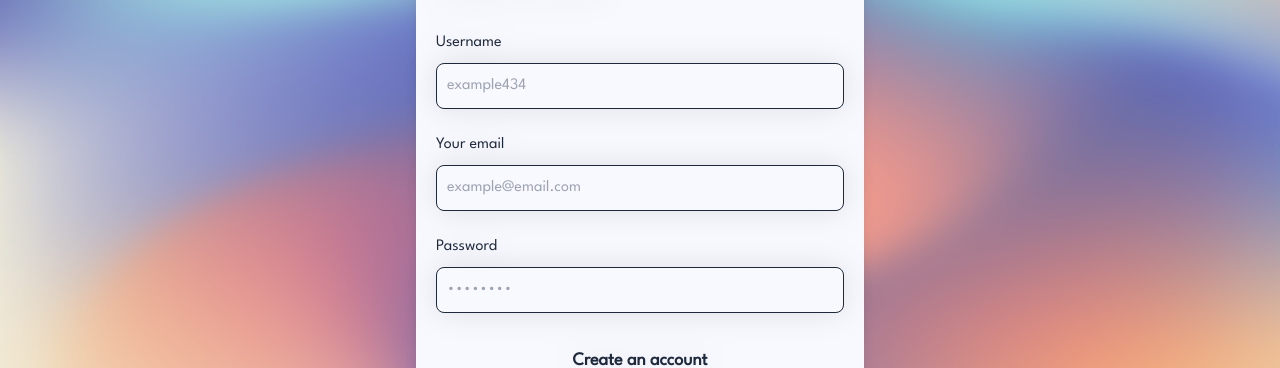
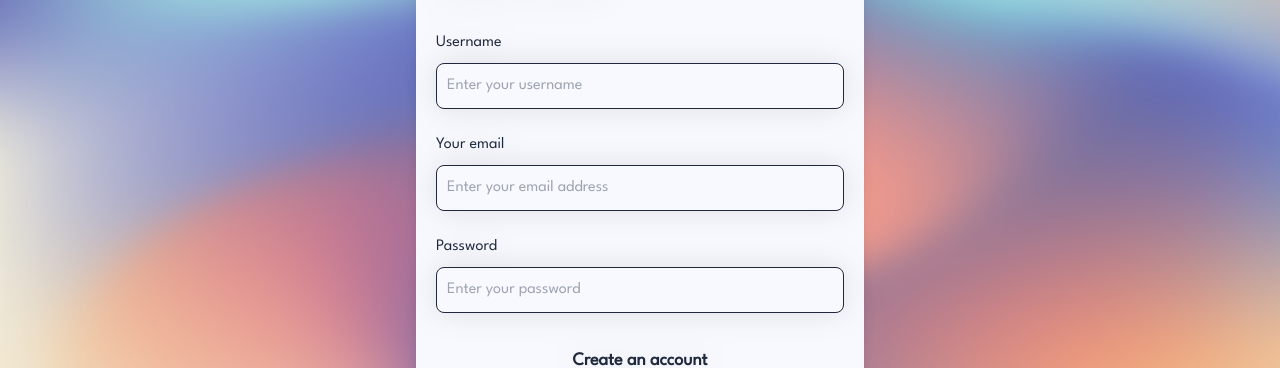
Before and after one commit to MatteoGranata/ANGEL, a Vue app in the folder client/: page /register in a window 1280 px wide. Shown: the part 225-593 px from the top of the page. Built offline with nearby package versions, Linux system fonts and the light colour scheme.

Commit message:
added placeholder

```diff
--- a/client/src/components/Login.vue
+++ b/client/src/components/Login.vue
@@ -27,7 +27,7 @@
                 id="username"
                 v-model="username"
                 class="bg-ghost border border-slate-800 text-slate-800 rounded-lg focus:ring-primary-600 focus:border-primary-600 block w-full p-2.5"
-                placeholder="example434"
+                placeholder="Enter your username"
                 required="true"
               />
             </div>
@@ -38,7 +38,7 @@
                 name="password"
                 id="password"
                 v-model="password"
-                placeholder="••••••••"
+                placeholder="Enter your password"
                 class="bg-ghost border border-slate-800 text-slate-800 rounded-lg focus:ring-primary-600 focus:border-primary-600 block w-full p-2.5"
                 required="true"
               />
--- a/client/src/components/Register.vue
+++ b/client/src/components/Register.vue
@@ -23,7 +23,7 @@
                 type="username"
                 name="username"
                 id="username"
-                placeholder="example434"
+                placeholder="Enter your username"
                 v-model="username"
                 class="bg-ghost border border-slate-800 text-slate-800 rounded-lg focus:ring-primary-600 focus:border-primary-600 block w-full p-2.5"
                 required="true"
@@ -37,8 +37,8 @@
                 id="email"
                 v-model="email"
                 class="bg-ghost border border-slate-800 text-slate-800 rounded-lg focus:ring-primary-600 focus:border-primary-600 block w-full p-2.5"
-                placeholder="example@email.com"
-                required=""
+                placeholder="Enter your email address"
+                required="true"
               />
             </div>
             <div>
@@ -47,7 +47,7 @@
                 type="password"
                 name="password"
                 id="password"
-                placeholder="••••••••"
+                placeholder="Enter your password"
                 v-model="password"
                 class="bg-ghost border border-slate-800 text-slate-800 rounded-lg focus:ring-primary-600 focus:border-primary-600 block w-full p-2.5"
                 required="true"
--- a/client/src/views/Post.vue
+++ b/client/src/views/Post.vue
@@ -15,7 +15,7 @@
             <textarea
               @keyup="autoUpdate(post._id)"
               v-model="post.postContent"
-              name="post"
+              name="post" placeholder="Write your post here..."
               class="bg-ghost overflow-hidden rounded-xl text-xl px-2 py-0.5 resize-none h-full w-full outline-none text-slate-600 font-medium"
             >
             </textarea>
```
